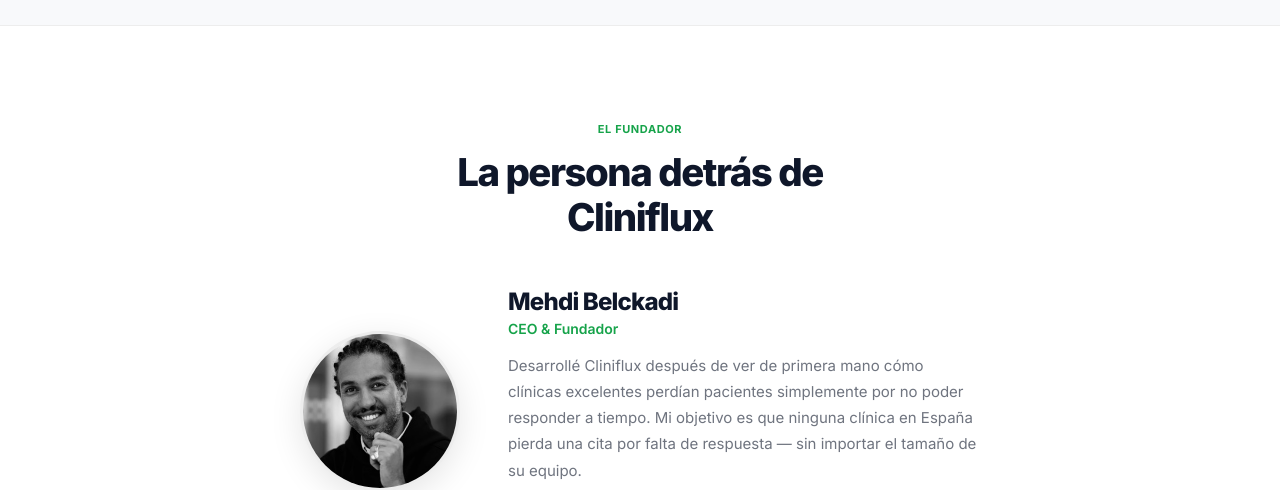
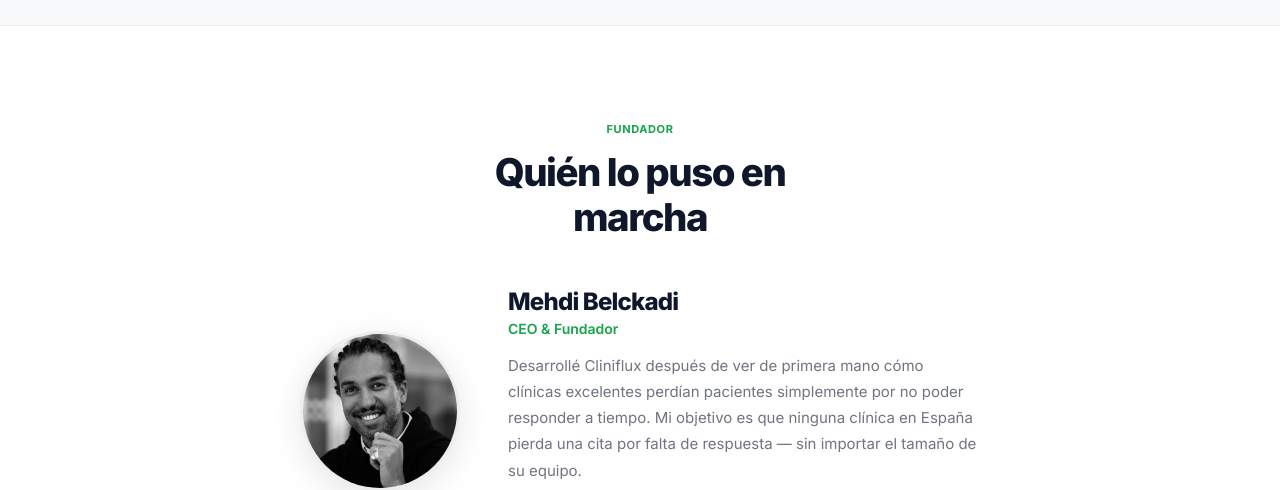
Before and after one commit to mehdibelckadi-dev/cliniflux, a website: page public/about.html in a window 1280 px wide. Shown: the part 1620-2110 px from the top of the page. Drawn offline with Linux system fonts and the light colour scheme.

Commit message:
fix: cambiar titular fundador para no dar imagen de empresa unipersonal

```diff
--- a/public/about.html
+++ b/public/about.html
@@ -197,8 +197,8 @@
 <section class="founder-section">
   <div class="c">
     <div style="text-align:center;margin-bottom:48px" class="reveal">
-      <span class="label">El fundador</span>
-      <h2 class="about-h2" style="max-width:400px;margin:0 auto">La persona detrás de Cliniflux</h2>
+      <span class="label">Fundador</span>
+      <h2 class="about-h2" style="max-width:400px;margin:0 auto">Quién lo puso en marcha</h2>
     </div>
     <div class="founder-card reveal d1">
       <img src="/aboutpictur.jpg" alt="Mehdi Belckadi, CEO y Fundador de Cliniflux" class="founder-photo">
```
